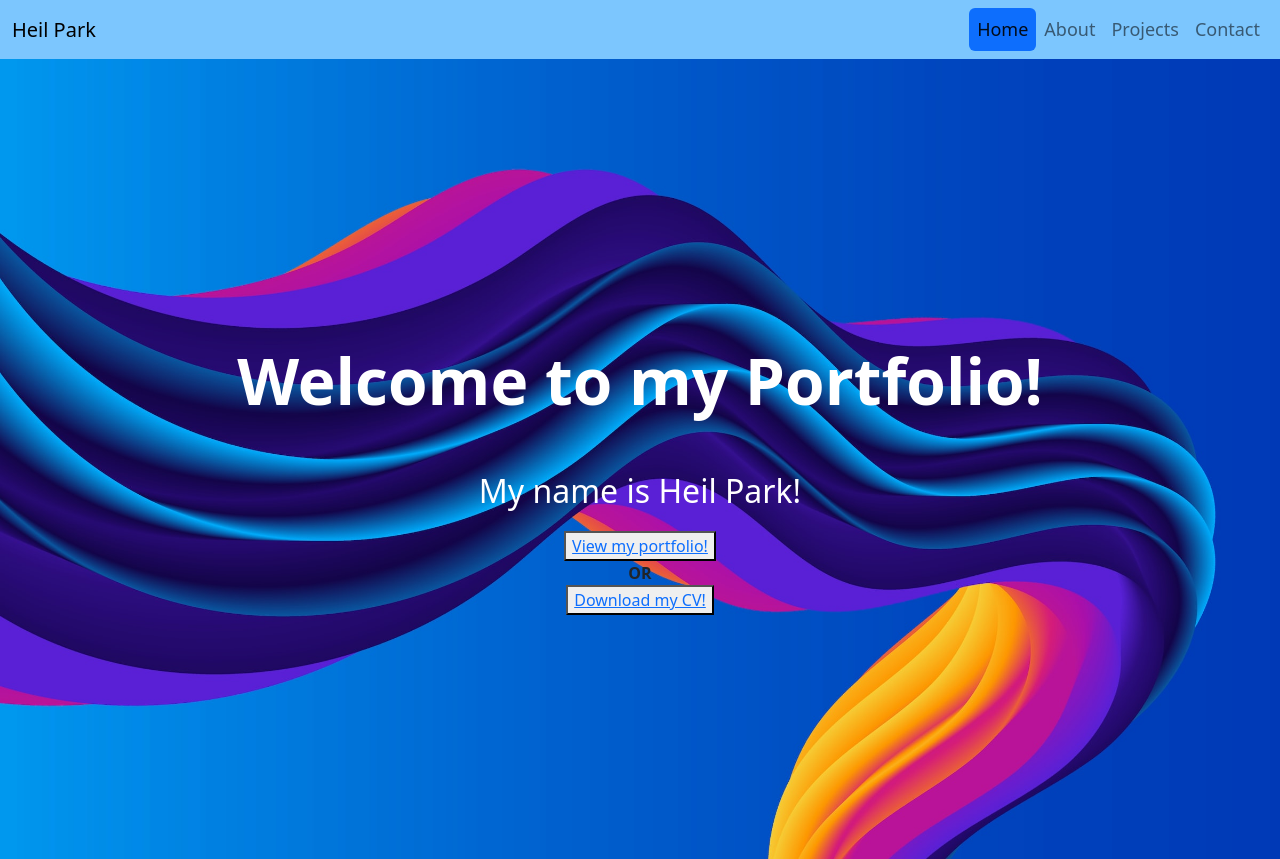
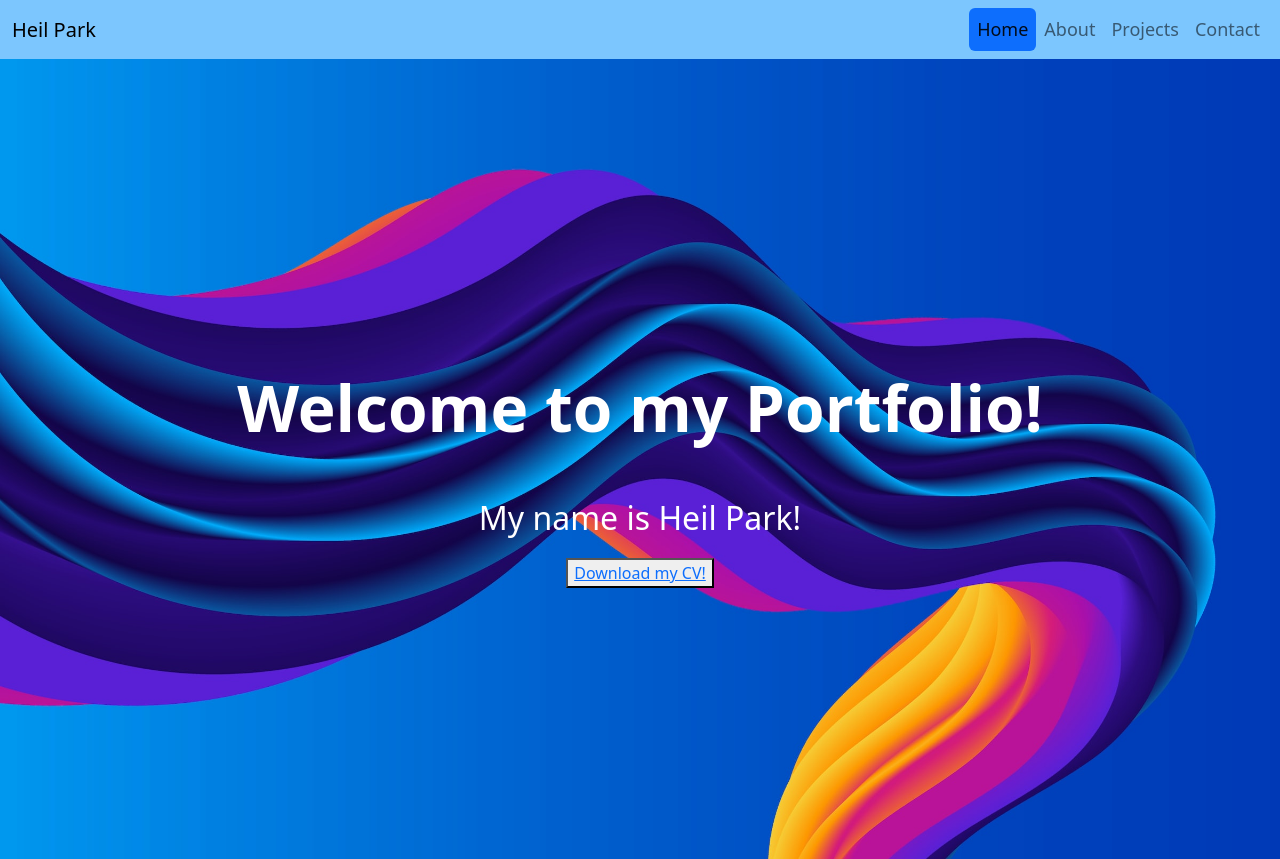
Before and after one commit to heyilll/react-portfolio, a React (Create React App) app: page /#/ in a window 1280 px wide. Built offline with nearby package versions, Linux system fonts and the light colour scheme; a small style sheet from the web is missing.

Commit message:
chaned button

```diff
--- a/src/components/pages/Home/index.js
+++ b/src/components/pages/Home/index.js
@@ -7,8 +7,6 @@ function Home() {
       <div className="home mx-auto text-center">
         <div className=""><h1>Welcome to my Portfolio!</h1></div>
         <p>My name is Heil Park!</p>
-        <button><a href="#/about">View my portfolio!</a></button>
-        <div><strong>OR</strong></div>
         <button>
           <a href="../../CV.pdf" download="CV.pdf">Download my CV!</a>
         </button>
```
